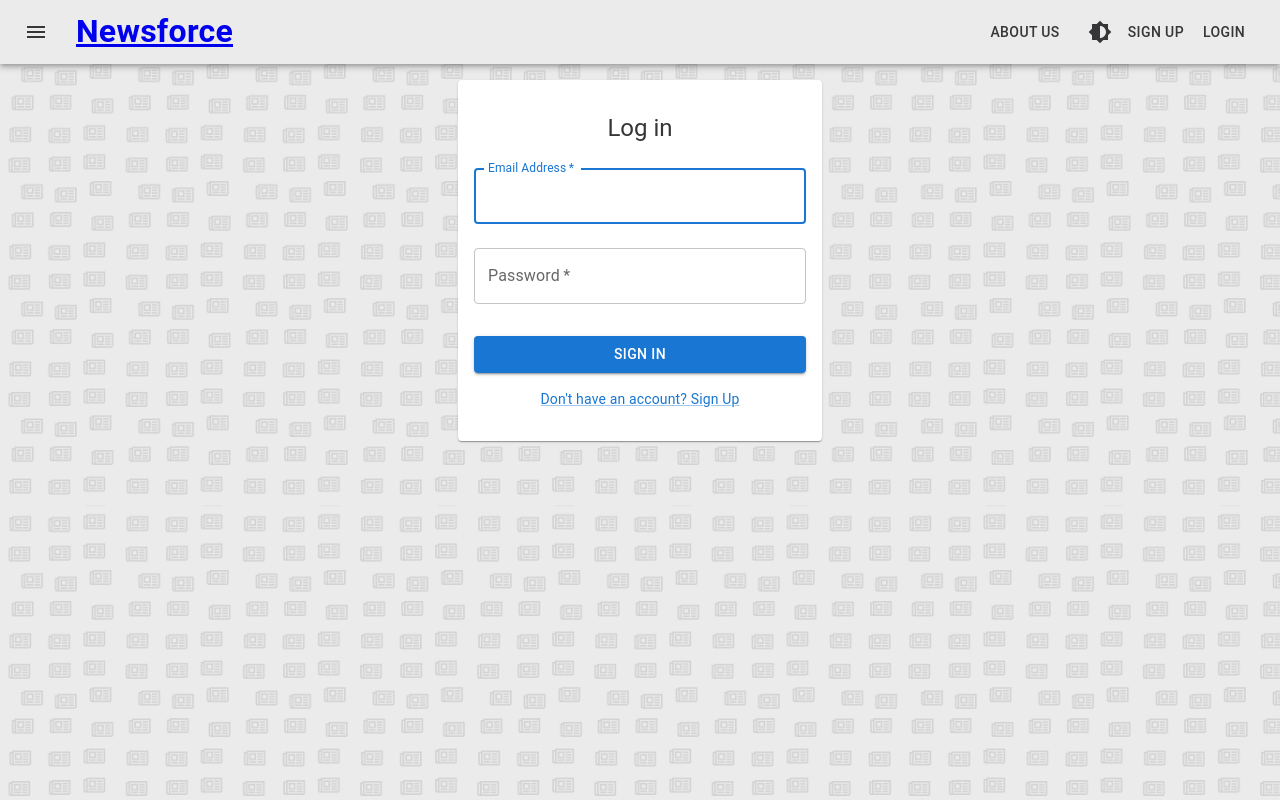
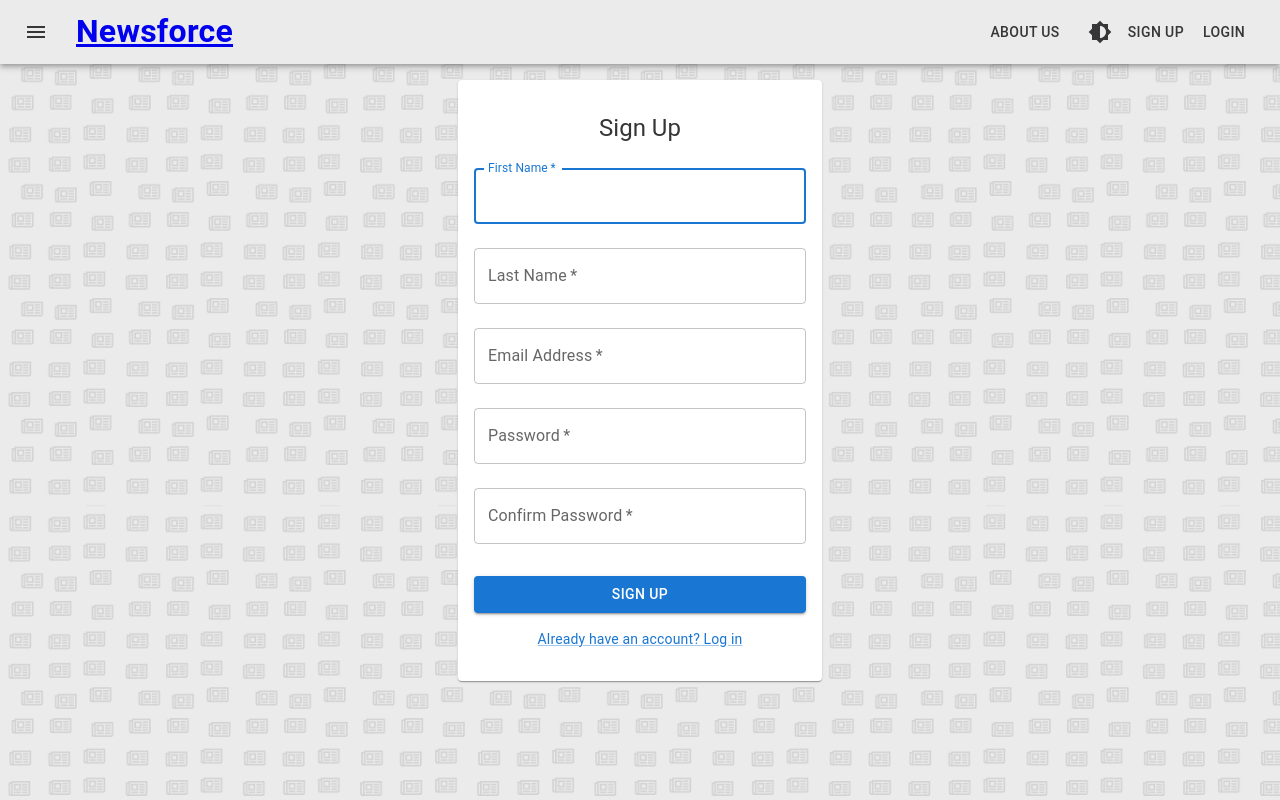
Before and after one commit to hamstercat007/newsforce-api-rails-lisa, a React (Create React App) app: page /signup in a window 1280 px wide. Built offline with nearby package versions, Linux system fonts and the light colour scheme.

Commit message:
Removed modal view, created new sign up page

```diff
--- a/src/App.js
+++ b/src/App.js
@@ -6,9 +6,8 @@ import Navigation from "./components/Navigation";
 import { BrowserRouter as Router, Route, Routes } from "react-router-dom";
 import Home from "./components/Home";
 import AboutUs from "./components/AboutUs";
-import SignUp from "./components/LogIn";
+import SignUp from "./components/SignUp";
 import LogIn from "./components/LogIn";
-import ModalDialog from "./components/ModalDialog";
 
 function App() {
   const [theme, setTheme] = useState("light");
@@ -16,21 +15,11 @@ function App() {
     theme === "light" ? setTheme("dark") : setTheme("light");
   };
 
-  // Modal dialog
-  const [open, setOpen] = useState(false);
-  const handleOpen = () => {
-    setOpen(true);
-  };
-  const handleClose = () => {
-    setOpen(false);
-  };
-
   return (
     <Router>
       <>
         <ThemeProvider theme={theme === "light" ? lightTheme : darkTheme}>
-          <Navigation themeToggler={themeToggler} handleOpen={handleOpen} />
-          <ModalDialog open={open} handleClose={handleClose} />
+          <Navigation themeToggler={themeToggler} />
 
           <>
             <GlobalStyles />
--- a/src/components/ModalDialog.js
+++ /dev/null
@@ -1,13 +0,0 @@
-import React from 'react';
-import Dialog from '@material-ui/core/Dialog';
-import SignUp from './SignUp';
-
-const ModalDialog = ({ open, handleClose }) => {
-  return (
-    <Dialog open={open} onClose={handleClose}>
-      <SignUp handleClose={handleClose} />
-    </Dialog>
-  )
-}
-
-export default ModalDialog;
--- a/src/components/Navigation.js
+++ b/src/components/Navigation.js
@@ -9,12 +9,14 @@ import Typography from "@mui/material/Typography";
 import MenuIcon from "@mui/icons-material/Menu";
 import { useNavigate, Link } from "react-router-dom";
 
-const Navigation = ({ themeToggler, handleOpen }) => {
+const Navigation = ({ themeToggler }) => {
   const navigate = useNavigate();
-
 
   function handleAboutClick() {
     navigate("/about");
+  }
+  function handleSignUpClick() {
+    navigate("/signup");
   }
   function handleLogInClick() {
     navigate("/login");
@@ -46,7 +48,7 @@ const Navigation = ({ themeToggler, handleOpen }) => {
           <IconButton onClick={themeToggler}>
             <Brightness6Icon />
           </IconButton>
-          <Button color="inherit" onClick={handleOpen}>
+          <Button color="inherit" onClick={handleSignUpClick}>
             Sign Up
           </Button>
           <Button color="inherit" onClick={handleLogInClick}>
--- a/src/components/SignUp.js
+++ b/src/components/SignUp.js
@@ -1,93 +1,108 @@
-import React, { useState } from 'react';
-import { makeStyles } from '@material-ui/core';
+import React from 'react'
+import Box from '@mui/material/Box';
 import Button from '@mui/material/Button';
-import { TextField } from '@mui/material';
+import Card from "@mui/material/Card";
+import Container from '@mui/material/Container';
+import Link from '@mui/material/Link';
+import TextField from '@mui/material/TextField';
+import Typography from '@mui/material/Typography';
 
-const useStyles = makeStyles(theme => ({
-  root: {
-    display: 'flex',
-    flexDirection: 'column',
-    justifyContent: 'center',
-    alignItems: 'center',
-    padding: theme.spacing(2),
-
-    '& .MuiTextField-root': {
-          margin: theme.spacing(1),
-          width: '300px',
-        },
-    '& .MuiButtonBase-root': {
-          margin: theme.spacing(2),
-        },
-  },
-}));
-
-const SignUp = ({ handleClose }) => {
-  const classes = useStyles();
-
-  const [firstName, setFirstName] = useState('');
-  const [lastName, setLastName] = useState('');
-  const [email, setEmail] = useState('');
-  const [password, setPassword] = useState('');
-  const [confirmPassword, setConfirmPassword] = useState('');
-
+const SignUp = () => {
   const handleSubmit = (e) => {
     e.preventDefault();
+    const data = new FormData(e.currentTarget);
     // Update this with API call to user db
-    console.log(firstName, lastName, email, password, confirmPassword);
-    handleClose();
+    console.log({
+      email: data.get('email'),
+      password: data.get('password'),
+    });
   };
 
   return (
-    <form className={classes.root} onSubmit={handleSubmit}>
-      <h3>Create an account</h3>
+    <Container component="main" maxWidth="xs">
+      <Card
+        sx={{
+          maxWidth: 400 ,
+          margin: '1em',
+          textAlign: 'center',
+        }}
+      >
+        <Box
+          sx={{
+            marginTop: 4,
+            marginBottom: 4,
+            mx: 2,
+            display: 'flex',
+            flexDirection: 'column',
+            alignItems: 'center',
+          }}
+        >
+          <Typography component="h1" variant="h5">
+              Sign Up
+          </Typography>
+          <Box component="form" onSubmit={handleSubmit} noValidate sx={{ mt: 1 }}>
             <TextField
+              margin="normal"
+              autoComplete="given-name"
+              name="firstName"
+              required
+              fullWidth
+              id="firstName"
               label="First Name"
-        variant="filled"
-        required
-        value={firstName}
-        onChange={e => setFirstName(e.target.value)}
+              autoFocus
             />
             <TextField
+              margin="normal"
+              required
+              fullWidth
+              id="lastName"
               label="Last Name"
-        variant="filled"
-        required
-        value={lastName}
-        onChange={e => setLastName(e.target.value)}
+              name="lastName"
+              autoComplete="family-name"
             />
             <TextField
-        label="Email"
-        variant="filled"
-        type="email"
+              margin="normal"
               required
-        value={email}
-        onChange={e => setEmail(e.target.value)}
+              fullWidth
+              id="email"
+              label="Email Address"
+              name="email"
+              autoComplete="email"
             />
             <TextField
+              margin="normal"
+              required
+              fullWidth
+              name="password"
               label="Password"
-        variant="filled"
               type="password"
-        required
-        value={password}
-        onChange={e => setPassword(e.target.value)}
+              id="password"
             />
             <TextField
+              margin="normal"
+              required
+              fullWidth
+              name="confirmPassword"
               label="Confirm Password"
-        variant="filled"
               type="password"
-        required
-        value={confirmPassword}
-        onChange={e => setConfirmPassword(e.target.value)}
+              id="confirmPassword"
             />
-      <div>
-        <Button variant="outlined" onClick={handleClose}>
-          Cancel
-        </Button>
-        <Button type="submit" variant="contained">
+            <Button
+              type="submit"
+              fullWidth
+              variant="contained"
+              sx={{ mt: 3, mb: 2 }}
+            >
               Sign Up
             </Button>
-      </div>
-    </form>
+            <Link to="/login" variant="body2">
+              {"Already have an account? Log in"}
+            </Link>
+          </Box>
+        </Box>
+      </Card>
+    </Container>
   );
 };
 
-export default SignUp
+export default SignUp;
```
Lines whose indentation alone changed are shown as unchanged.
